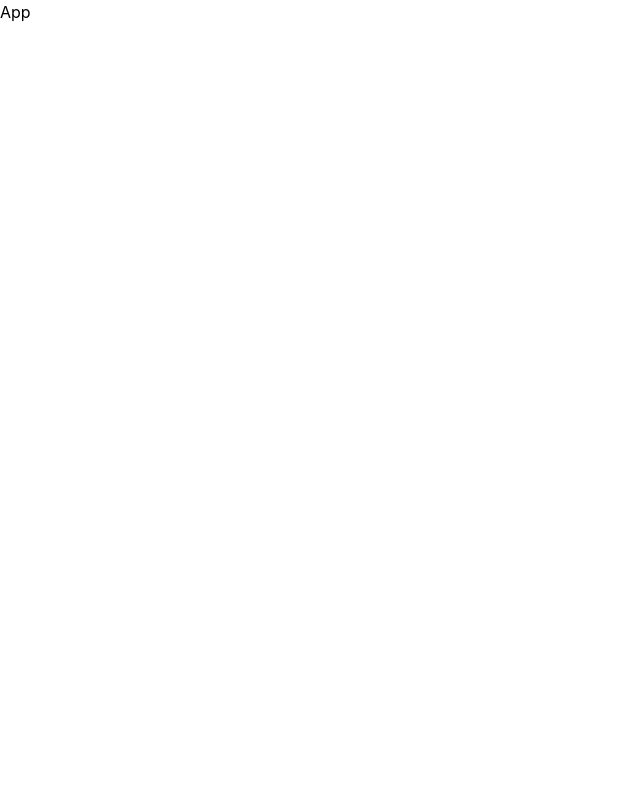
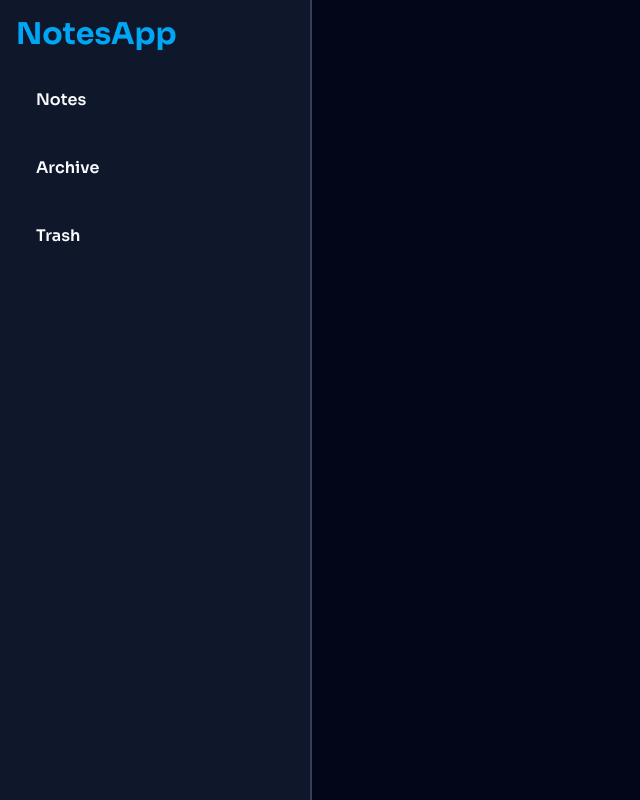
Before and after one commit to Rkthak/NotesApp, a React (Vite) app: page / in a window 1280 px wide. Shown: the whole page, without its empty margins (0-640 px from the left). Built offline with nearby package versions, Linux system fonts and the light colour scheme.

Commit message:
--aside-nav and body background

```diff
--- a/index.html
+++ b/index.html
@@ -3,6 +3,14 @@
   <head>
     <meta charset="UTF-8" />
     <meta name="viewport" content="width=device-width, initial-scale=1.0" />
+
+    <link rel="preconnect" href="https://fonts.googleapis.com" />
+    <link rel="preconnect" href="https://fonts.gstatic.com" crossorigin />
+
+    <link
+      href="https://fonts.googleapis.com/css2?family=Inter:wght@400;500;600;700&family=Sora:wght@400;600;700&display=swap"
+      rel="stylesheet"
+    />
     <title>Notes App</title>
   </head>
   <body>
--- a/src/App.jsx
+++ b/src/App.jsx
@@ -1,5 +1,11 @@
+import Aside from "./Components/Aside";
+
 const App = () => {
-  return <div>App</div>;
+  return (
+    <div className="min-h-screen bg-slate-950 flex">
+      <Aside />
+    </div>
+  );
 };
 
 export default App;
--- /dev/null
+++ b/src/Components/Aside.jsx
@@ -0,0 +1,31 @@
+const Aside = () => {
+  return (
+    <div className="min-h-screen bg-slate-900 min-w-62.5 border-r-slate-700 border-r-2 p-4 flex flex-col justify-between">
+      <div>
+        {/* LOGO */}
+        <div>
+          <h1 className="text-3xl font-bold font-['sora'] text-sky-500  mb-5">
+            NotesApp
+          </h1>
+        </div>
+
+        {/* ASIDE BUTTONS */}
+
+        <div className="space-y-3">
+          <button className="w-full text-slate-50 hover:bg-sky-500 hover:text-sky-200 transition-all px-5 py-4 text-left font-semibold font-['sora'] rounded-2xl">
+            Notes
+          </button>
+          <button className="w-full text-slate-50 hover:bg-sky-500  hover:text-sky-200 transition-all px-5 py-4 text-left font-semibold font-['sora'] rounded-2xl">
+            Archive
+          </button>
+          <button className="w-full text-slate-50 hover:bg-sky-500  hover:text-sky-200 transition-all px-5 py-4 text-left font-semibold font-['sora'] rounded-2xl">
+            Trash
+          </button>
+        </div>
+      </div>
+      {/* can be added user profile viewer and user info after login --in bottom */}
+    </div>
+  );
+};
+
+export default Aside;
```
